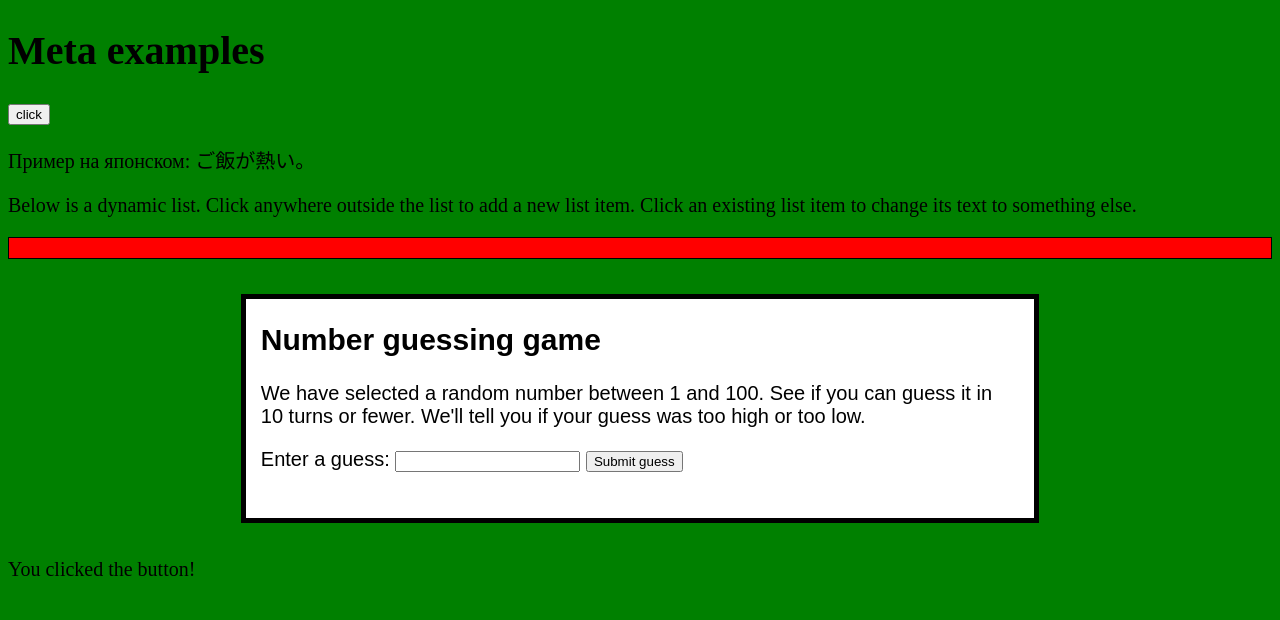
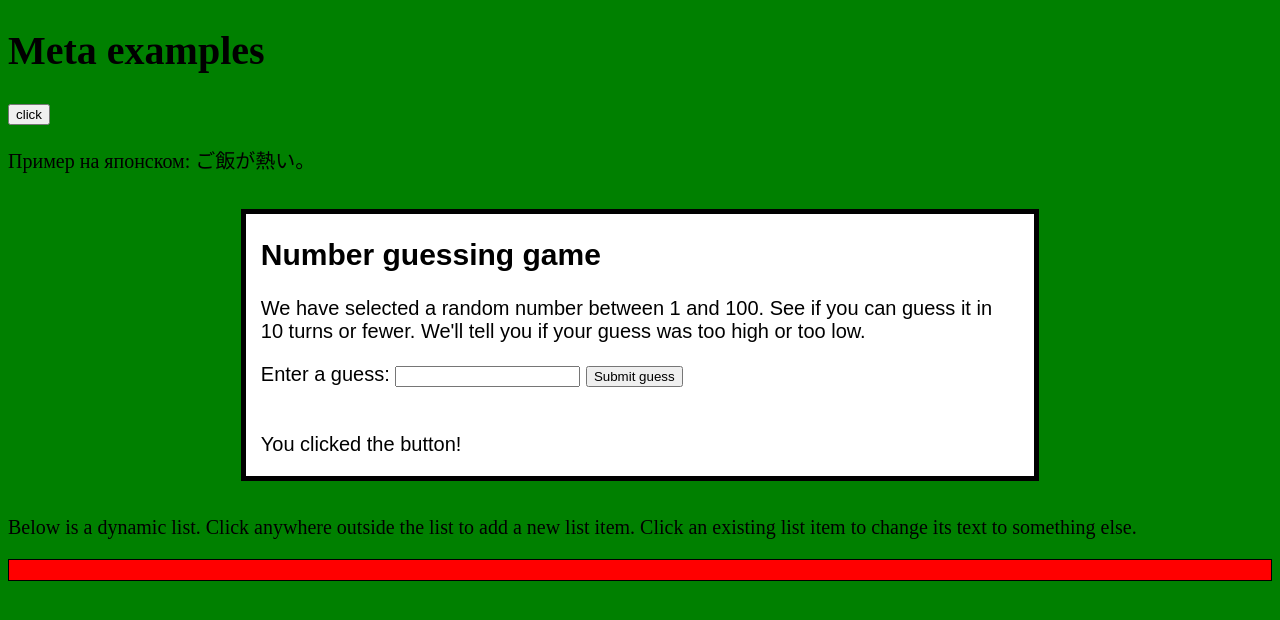
Before and after one commit to IvanBazan/IvanBazan.github.io, a plain HTML site: page 2.html in a window 1280 px wide. Both pictures are taken after a click on the button "click". Drawn offline with Linux system fonts and the light colour scheme.

```diff
--- a/2.html
+++ b/2.html
@@ -12,7 +12,6 @@
 <h1>Meta examples</h1>
 <button>click</button>
 <p>Пример на японском: ご飯が熱い。</p>
-<script src="scripts/js2.js"></script>
 <div class = 'game'>
     <h2>Number guessing game</h2>
 
@@ -30,5 +29,6 @@
         <p class="lowOrHi"></p>
     </div>
 </div>
+<script src="scripts/js2.js"></script>
 </body>
 </html>
--- a/scripts/js2.js
+++ b/scripts/js2.js
@@ -11,7 +11,8 @@
     function createParagraph() {
         let para = document.createElement('p');
         para.textContent = 'You clicked the button!';
-        document.body.appendChild(para);
+        var game = document.getElementsByClassName('game')[0];
+        game.appendChild(para);
     }
 
     const buttons = document.querySelectorAll('button');
```
